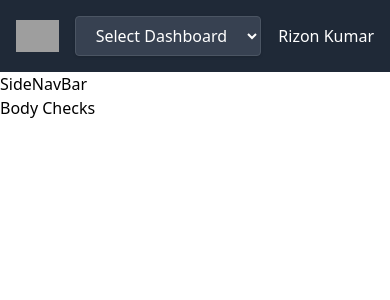
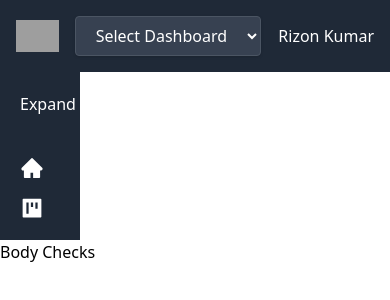
Before and after one commit to rizonkumar/Merkle-Assignment, a React (Create React App) app: page / in a window 390 px wide. Shown: the top 300 px of the page. Built offline with nearby package versions, Linux system fonts and the light colour scheme; grey boxes are pictures that could not be loaded.

Commit message:
Implemented HamBurger

```diff
--- a/src/components/common/SideNavBar.js
+++ b/src/components/common/SideNavBar.js
@@ -1,7 +1,36 @@
-import React from "react";
+import React, { useState } from "react";
+import { AiFillHome, AiFillProject } from "react-icons/ai"; // Import specific icons
 
 const SideNavBar = () => {
-  return <div>SideNavBar</div>;
+  // State to manage whether the sidebar is expanded or not
+  const [isExpanded, setIsExpanded] = useState(false);
+
+  // Function to toggle the sidebar's expanded state
+  const toggleSidebar = () => setIsExpanded(!isExpanded);
+
+  return (
+    <div
+      className={`transition-width duration-300 ${
+        isExpanded ? "w-64" : "w-20"
+      } bg-gray-800 h-full text-white flex flex-col`}
+      onMouseEnter={() => setIsExpanded(true)}
+      onMouseLeave={() => setIsExpanded(false)}
+    >
+      <button onClick={toggleSidebar} className="p-5 hover:bg-gray-700">
+        {/* Toggle Button */}
+        {isExpanded ? "Collapse" : "Expand"}
+      </button>
+      <div className="flex flex-col space-y-4 p-5">
+        {/* Home Dashboard Icon */}
+        <AiFillHome className="cursor-pointer hover:text-gray-300" size={24} />
+        {/* Projects Dashboard Icon */}
+        <AiFillProject
+          className="cursor-pointer hover:text-gray-300"
+          size={24}
+        />
+      </div>
+    </div>
+  );
 };
 
 export default SideNavBar;
```
